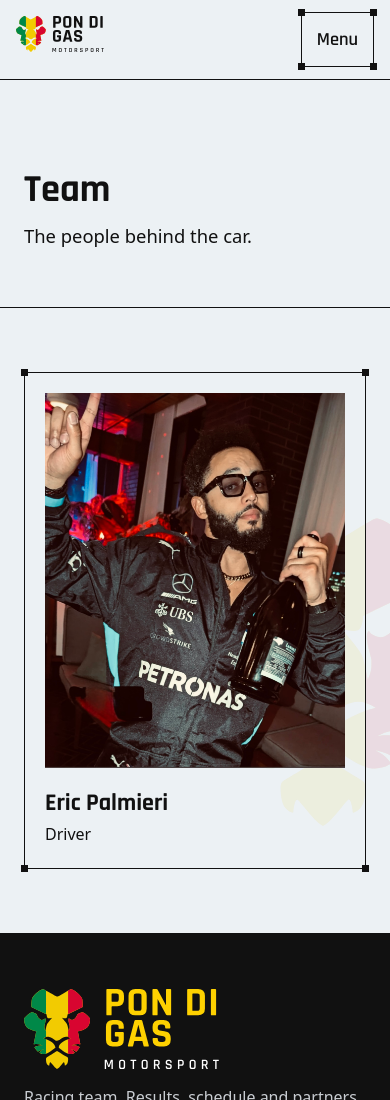
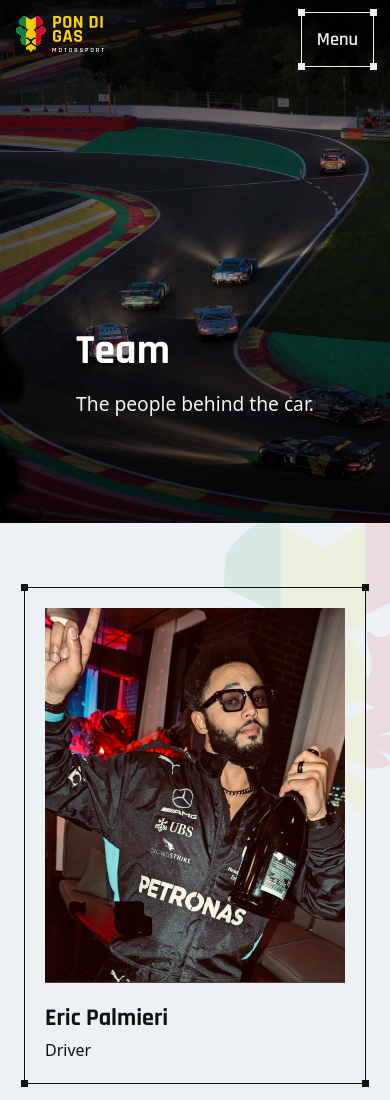
Before and after one commit to palmierie/pondigasmotorsport, a plain HTML site: page team/index.html in a window 390 px wide. Shown: the top 1100 px of the page. Drawn offline with Linux system fonts and the light colour scheme.

Commit message:
feat: hero banner with the watch-hero photo on every page
Co-Authored-By: Claude Sonnet 5.5 <noreply@anthropic.com>

```diff
--- a/assets/css/style.css
+++ b/assets/css/style.css
@@ -66,9 +66,6 @@ body.scrolled .logo-on-paper { display: block; }
 .hero-lion { position: absolute; right: -2%; bottom: 3%; height: 74%; width: auto; max-width: none; opacity: .2; pointer-events: none; }
 .hero h1 { font-size: clamp(2.6rem, 7vw, 5.5rem); line-height: 1.02; margin: 0 0 16px; max-width: 14ch; }
 .hero p { font-size: 1.2rem; max-width: 52ch; margin: 0 0 28px; opacity: .95; }
-.page-head { padding: 170px 0 56px; border-bottom: 1px solid var(--ink); }
-.page-head h1 { margin: 0 0 12px; font-size: clamp(2.4rem, 6vw, 4.5rem); line-height: 1.02; }
-.page-head .lead { margin: 0; }
 
 .btn { display: inline-block; padding: 10px 18px; background: var(--green); color: #fff; text-decoration: none; border-radius: 0; font-family: var(--font-heading); font-weight: 700; font-size: 1.2rem; line-height: 1.3; }
 .btn:hover { background: #007f2f; }
@@ -199,7 +196,7 @@ section h2 { font-size: clamp(1.5rem, 3.5vw, 2.2rem); margin: 0 0 24px; }
 .no-js .nav ul { flex-wrap: wrap; height: auto; }
 .no-js .logo-on-photo { display: none; }
 .no-js .logo-on-paper { display: block; }
-.no-js .page-head { padding-top: 56px; }
+.no-js .hero-page .container { padding-top: 40px; }
 
 /* league box (schedule page): dark logo strip + outlined body */
 .league { padding: 0; }
@@ -249,9 +246,9 @@ section h2 { font-size: clamp(1.5rem, 3.5vw, 2.2rem); margin: 0 0 24px; }
 .watch-link:hover { background: var(--ink); color: var(--page); }
 .watch-link:hover .watch-desc { color: var(--page); }
 
-/* watch page hero: shorter banner with its own photo */
-.hero-watch { --hero-img: url("/assets/photos/watch-hero.jpg"); --hero-pos: center 62%; min-height: 62vh; min-height: 62svh; }
-.hero-watch .container { padding-bottom: 9vh; padding-top: 140px; }
+/* page hero (Watch, Results, Schedule, Sponsors, Team, Contact): shorter banner with its own photo */
+.hero-page { --hero-img: url("/assets/photos/watch-hero.jpg"); --hero-pos: center 62%; min-height: 62vh; min-height: 62svh; }
+.hero-page .container { padding-bottom: 9vh; padding-top: 140px; }
 
 /* faint color lion, fixed bottom-right behind the pale pages (decorative; heroes and footer cover it) */
 body::before { content: ""; position: fixed; right: -5vw; bottom: -6vh; width: min(44vw, 640px); aspect-ratio: 1003 / 1210; background: url("/assets/brand/lion-color.svg") center / contain no-repeat; opacity: .09; z-index: -1; pointer-events: none; }
--- a/team/index.html
+++ b/team/index.html
@@ -16,14 +16,14 @@
 <link rel="stylesheet" href="/assets/css/style.css">
 <script type="module" src="/assets/js/main.js"></script>
 </head>
-<body class="scrolled">
+<body>
 <header class="site-header">
 <a class="box brand" href="/" aria-label="Pon Di Gas Motorsport"><img class="logo-on-photo" src="/assets/brand/pon-di-gas-horizontal-nocircle-dark.svg" alt="" width="827" height="340"><img class="logo-on-paper" src="/assets/brand/pon-di-gas-horizontal-nocircle-light.svg" alt="" width="827" height="340"></a>
 <button class="box nav-toggle" aria-expanded="false" aria-controls="nav">Menu</button>
 <nav class="nav" id="nav" aria-label="Main"><ul><li><a class="box" href="/">Home</a></li><li><a class="box" href="/watch/">Watch</a></li><li><a class="box" href="/schedule/">Schedule</a></li><li><a class="box" href="/results/">Results</a></li><li><a class="box" href="/sponsors/">Sponsors</a></li><li><a class="box" href="/team/" aria-current="page">Team</a></li><li><a class="box" href="/contact/">Contact</a></li></ul></nav>
 </header>
 <main>
-<section class="page-head"><div class="container"><h1>Team</h1><p class="lead">The people behind the car.</p></div></section><section class="block"><div class="container"><ul class="team-grid"><li class="box team-card"><div class="photo-slot"><img src="/assets/photos/eric-palmieri.jpg" alt="Eric Palmieri in a racing suit and sunglasses, one finger raised and a bottle in his other hand" width="1211" height="1488" loading="lazy"></div><h3>Eric Palmieri</h3><p>Driver</p></li></ul></div></section>
+<section class="hero hero-page"><div class="container"><h1>Team</h1><p>The people behind the car.</p></div></section><section class="block"><div class="container"><ul class="team-grid"><li class="box team-card"><div class="photo-slot"><img src="/assets/photos/eric-palmieri.jpg" alt="Eric Palmieri in a racing suit and sunglasses, one finger raised and a bottle in his other hand" width="1211" height="1488" loading="lazy"></div><h3>Eric Palmieri</h3><p>Driver</p></li></ul></div></section>
 </main>
 <footer class="site-footer"><div class="container">
 <div class="footer-grid">
```
Also changed, not shown: contact/index.html (+2 -2 lines), results/index.html (+2 -2 lines), schedule/index.html (+2 -2 lines), sponsors/index.html (+2 -2 lines), watch/index.html (+1 -1 lines), 1 other file.
